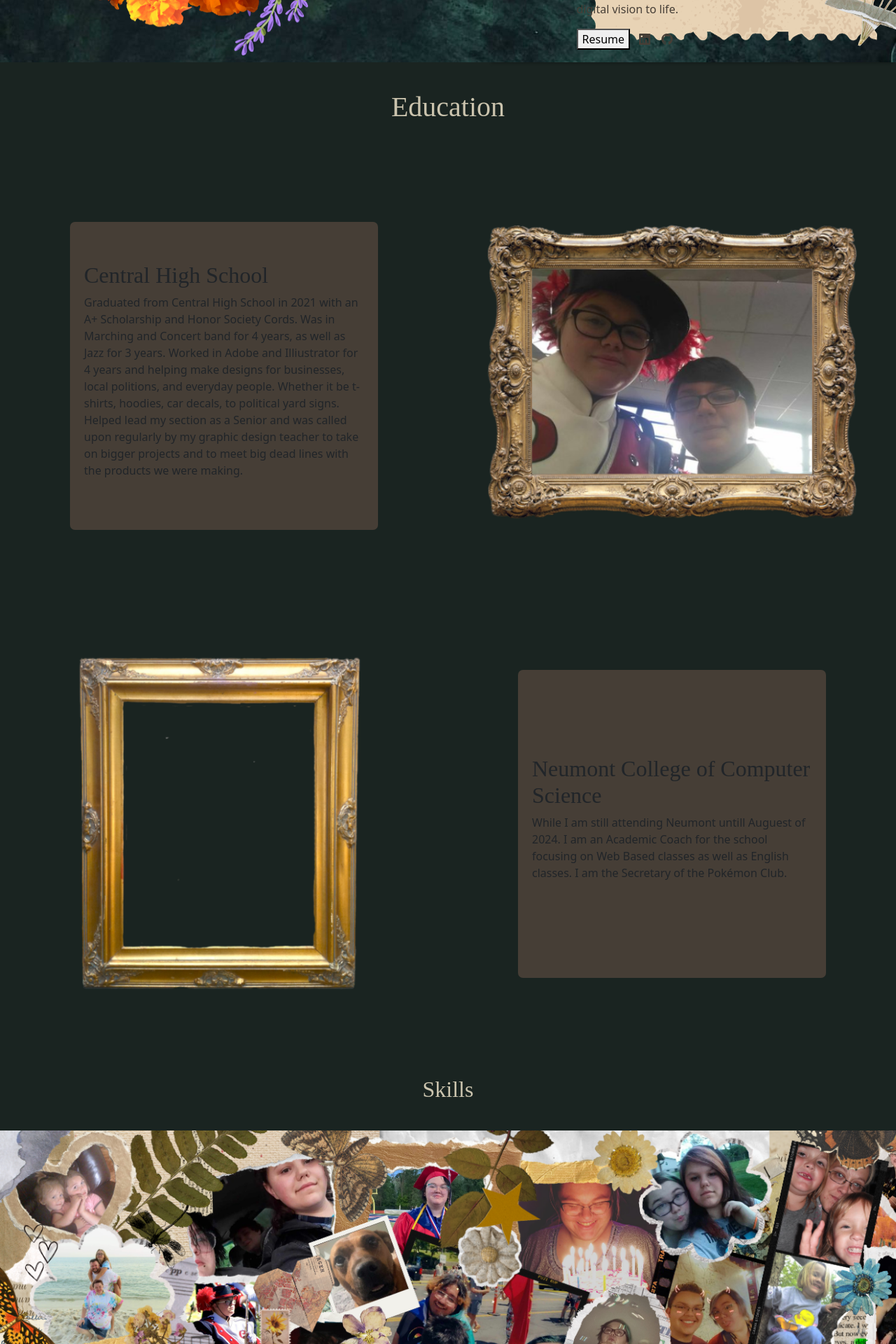
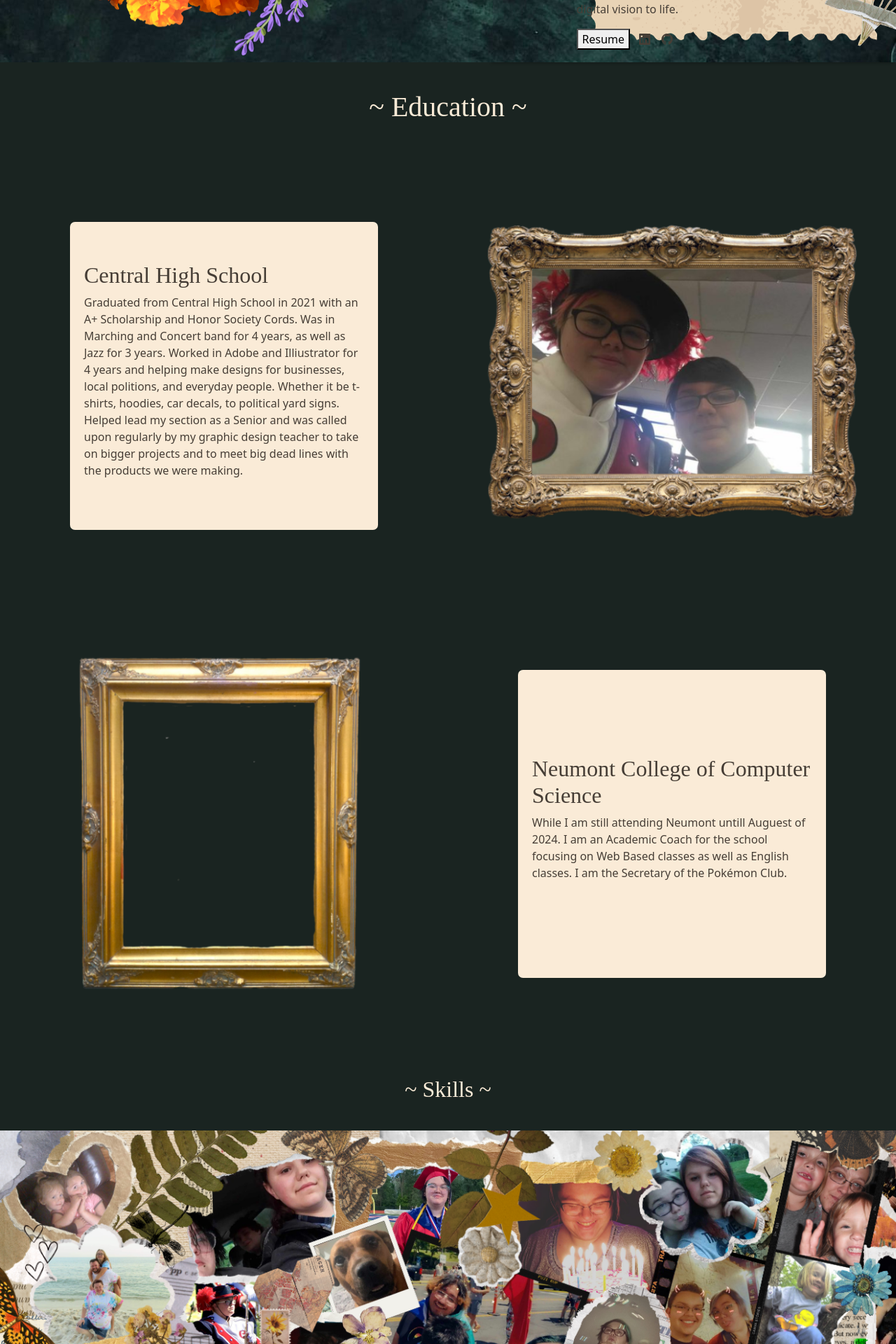
Before and after one commit to HarleaJohnston/Portfolio, a React (Create React App) app in the folder my-app/: page / in a window 1280 px wide. Shown: the part 620-2540 px from the top of the page at 70% size. Built offline with nearby package versions, Linux system fonts and the light colour scheme; a web font is replaced by a local one.

Commit message:
Styling
adding some spice

```diff
--- a/my-app/src/App.css
+++ b/my-app/src/App.css
@@ -72,7 +72,7 @@ justify-content: space-around;}
 
 .titleFont{
   font-family: HeaderFont;
-  color: #CBC4AE;
+  color: antiquewhite;
   margin: 40px;
 }
 
@@ -101,7 +101,8 @@ justify-content: space-around;}
   width: 500px;
   padding: 20px 20px;
   margin: 100px;
-  background-color: #463E36;
+  background-color: antiquewhite;
+  color: #463E36;
   border-radius: 7px;
 }
 
@@ -142,6 +143,8 @@ justify-content: space-around;}
   margin: 0 15px;
   scroll-snap-align: start;
   box-shadow: 0 4px 8px rgba(0, 0, 0, 0.1);
+  color: #463E36;
+  background-color: antiquewhite;
 }
 
 .card img {
--- a/my-app/src/Pages/Education.js
+++ b/my-app/src/Pages/Education.js
@@ -3,7 +3,7 @@ function Education() {
     return (
       <div>
         <div className="center">
-          <h1 className="titleFont">Education</h1>
+          <h1 className="titleFont">~ Education ~</h1>
         </div>
           <div className="schoolBox">
             <div class="schoolText">
--- a/my-app/src/Pages/Projects.js
+++ b/my-app/src/Pages/Projects.js
@@ -11,7 +11,7 @@ function Projects() {
     return (
       <div>
         <div className="center">
-            <h2 className="titleFont">Projects</h2>
+            <h2 className="titleFont">~ Projects ~</h2>
         </div>
 
         <div className="infoCarousel">
--- a/my-app/src/Pages/Skills.js
+++ b/my-app/src/Pages/Skills.js
@@ -5,7 +5,7 @@ function Skills() {
       <div>
 
       <div className="center">
-        <h2 className="titleFont">Skills</h2>
+        <h2 className="titleFont">~ Skills ~</h2>
       </div>
 
       </div>
```
